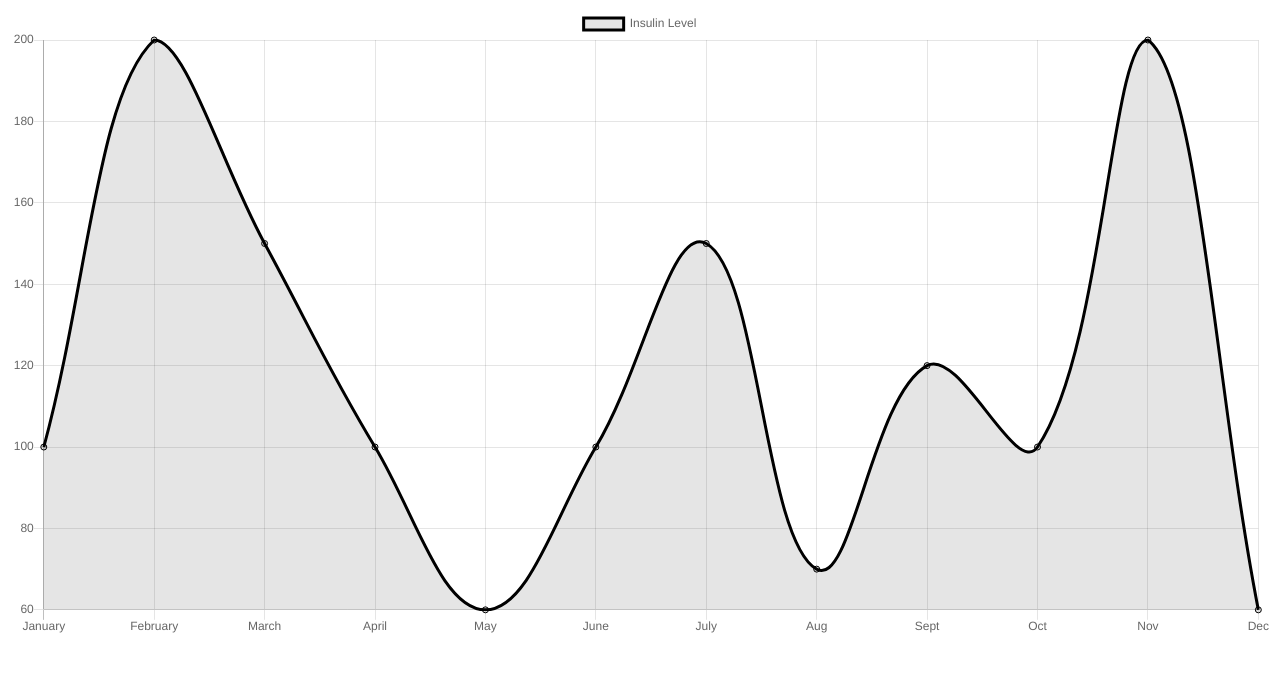
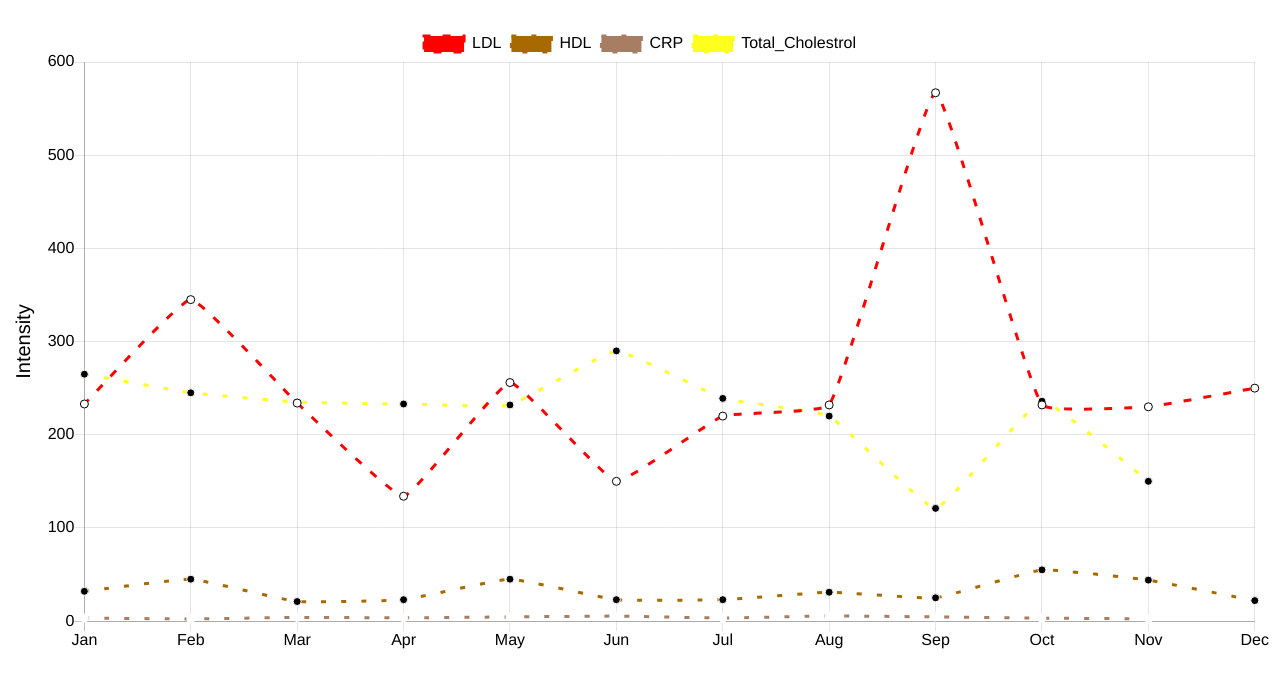
Before and after one commit to ishankbahl/hackercamp-healthcare, a website: page cardio.html in a window 1280 px wide. Drawn offline with nearby package versions, Linux system fonts and the light colour scheme.

Commit message:
de3 model

```diff
--- a/cardio.html
+++ b/cardio.html
@@ -5,44 +5,144 @@
     <title>chart</title>
   </head>
   <body>
-    <canvas id="myChart"></canvas>
+
+    <div class="container">
+      <br />
+      <div class="row">
+        <div class="col-md-1"></div>
+        <div class="col-md-10">
+          <canvas id="barChart"></canvas>
+        </div>
+        <div class="col-md-1"></div>
+      </div>
+    </div>
+
   </body>
 <script src="https://cdnjs.cloudflare.com/ajax/libs/Chart.js/2.4.0/Chart.min.js"></script>
 <script>
-var ctx = document.getElementById('myChart').getContext('2d');
+var canvas = document.getElementById("barChart");
+var ctx = canvas.getContext('2d');
 
-var myLineChart = new Chart(ctx, {
-  // The type of chart we want to create
-  type: 'line',
+// Global Options:
+Chart.defaults.global.defaultFontColor = 'black';
+Chart.defaults.global.defaultFontSize = 16;
 
-  // The data for our dataset
-  data: {
-      labels: ["January", "February", "March", "April", "May", "June", "July","Aug","Sept","Oct","Nov","Dec"],
+var data = {
+  labels: ["Jan", "Feb", "Mar", "Apr", "May", "Jun", "Jul", "Aug", "Sep", "Oct", "Nov", "Dec"],
   datasets: [{
-          label: "Insulin Level",
-          borderColor: 'rgb(0, 0, 0)',
-          data: [100,
-          200,
-          150,
-          100,
-          60,
-          100,
-          150,
-          70,
-          120,
-          100,
-          200,
-          60] ,
-          options: {
+      label: "LDL",
+      fill: false,
+      lineTension: 0.1,
+      backgroundColor: "rgba(225,0,0,0.4)",
+      borderColor: "red", // The main line color
+      borderCapStyle: 'square',
+      borderDash: [5,15], // try [5, 15] for instance
+      borderDashOffset: 0.0,
+      borderJoinStyle: 'miter',
+      pointBorderColor: "black",
+      pointBackgroundColor: "white",
+      pointBorderWidth: 1,
+      pointHoverRadius: 8,
+      pointHoverBackgroundColor: "yellow",
+      pointHoverBorderColor: "brown",
+      pointHoverBorderWidth: 2,
+      pointRadius: 4,
+      pointHitRadius: 10,
+      // notice the gap in the data and the spanGaps: true
+      data: [233, 345, 234, 134, 256, 150, 220, 232 , 567, 232,230,250]    }, {
+      label: "HDL",
+      fill: false,
+      lineTension: 0.1,
+      backgroundColor: "rgba(167,105,0,0.4)",
+      borderColor: "rgb(167, 105, 0)",
+      borderCapStyle: 'butt',
+      borderDash: [5,15],
+      borderDashOffset: 0.0,
+      borderJoinStyle: 'miter',
+      pointBorderColor: "white",
+      pointBackgroundColor: "black",
+      pointBorderWidth: 1,
+      pointHoverRadius: 8,
+      pointHoverBackgroundColor: "brown",
+      pointHoverBorderColor: "yellow",
+      pointHoverBorderWidth: 2,
+      pointRadius: 4,
+      pointHitRadius: 10,
+      // notice the gap in the data and the spanGaps: false
+      data: [32, 45, 21, 23, 45, 23, 23, 31, 25, 55, 44,22],
+      spanGaps: false,
+    },
+    {
+    label: "CRP",
+    fill: false,
+    lineTension: 0.1,
+    backgroundColor: "rgba(167,125,100,0.4)",
+    borderColor: "rgb(167, 125, 100)",
+    borderCapStyle: 'butt',
+    borderDash: [5,15],
+    borderDashOffset: 0.0,
+    borderJoinStyle: 'miter',
+    pointBorderColor: "white",
+    pointBackgroundColor: "white",
+    pointBorderWidth: 1,
+    pointHoverRadius: 8,
+    pointHoverBackgroundColor: "red",
+    pointHoverBorderColor: "black",
+    pointHoverBorderWidth: 2,
+    pointRadius: 4,
+    pointHitRadius: 10,
+    // notice the gap in the data and the spanGaps: false
+    data: [3.3, 2.3, 4, 3.5, 4.5, 5.4, 3.3, 5.6, 4.5, 3.2, 2.5],
+    spanGaps: false,
+  },
+  {
+  label: "Total_Cholestrol",
+  fill: false,
+  lineTension: 0.1,
+  backgroundColor: "rgba(255,255,30,0.4)",
+  borderColor: "rgb(255, 255, 30)",
+  borderCapStyle: 'butt',
+  borderDash: [5,15],
+  borderDashOffset: 0.0,
+  borderJoinStyle: 'miter',
+  pointBorderColor: "white",
+  pointBackgroundColor: "black",
+  pointBorderWidth: 1,
+  pointHoverRadius: 8,
+  pointHoverBackgroundColor: "black",
+  pointHoverBorderColor: "red",
+  pointHoverBorderWidth: 2,
+  pointRadius: 4,
+  pointHitRadius: 10,
+  // notice the gap in the data and the spanGaps: false
+  data: [265, 245, 235, 233, 232, 290, 239, 220, 121, 236, 150],
+  spanGaps: false,
+}
+
+  ]
+};
+
+// Notice the scaleLabel at the same level as Ticks
+var options = {
   scales: {
             yAxes: [{
-        stacked: true
+                ticks: {
+                    beginAtZero:true
+                },
+                scaleLabel: {
+                     display: true,
+                     labelString: 'Intensity',
+                     fontSize: 20
+                  }
             }]
         }
-}}]
-  }
+};
 
+// Chart declaration:
+var myBarChart = new Chart(ctx, {
+  type: 'line',
+  data: data,
+  options: options
 });
-
 </script>
 </html>
```
Also changed, not shown: diabetes (1).html (added, +65 -0 lines). Lines whose indentation alone changed are shown as unchanged.
